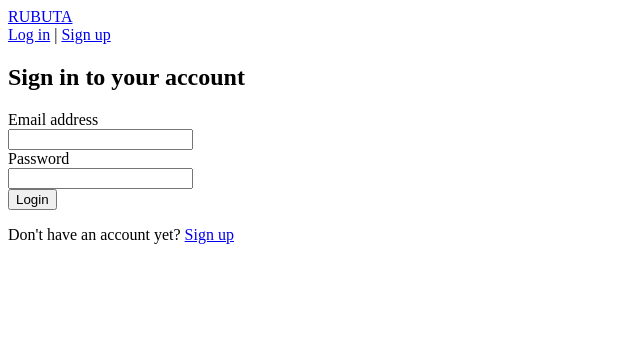
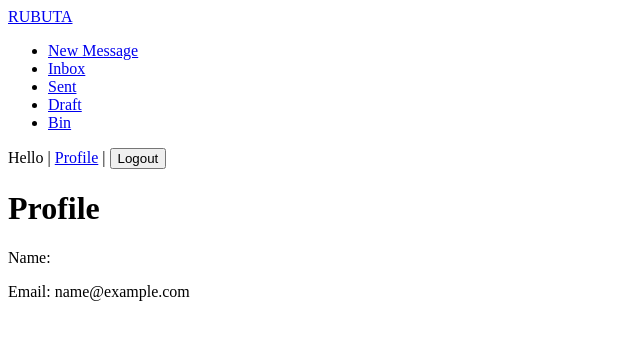
Before and after one commit to angelokezimana/rubuta-frontend, a Vue app: page /profile in a window 1280 px wide. Before the commit this address led to /login. Shown: the top 340 px of the page, without its empty margins (0-640 px from the left). Built offline with nearby package versions, Linux system fonts and the light colour scheme; sample sign-in values are in the browser's storage.

Commit message:
reformat: adapt the code to use the new backend endpoints

```diff
--- a/src/store/auth.store.js
+++ b/src/store/auth.store.js
@@ -1,51 +1,60 @@
 import { defineStore } from 'pinia'
-import jwt_decode from 'jwt-decode'
-import { loginUser, logoutUser } from '/src/services/api/auth'
+import {
+    loginUser,
+    logoutUser,
+    authRequest,
+    ACCESS_TOKEN,
+    REFRESH_TOKEN,
+} from '/src/services/api/auth'
 
 export const useAuthStore = defineStore({
     id: 'auth',
     state: () => ({
-        // initialize state from local storage
-        token: window.localStorage.getItem('access_token'),
+        // initialize state from local storage to enable user to stay logged in
+        user: JSON.parse(window.localStorage.getItem('user')),
+        loginError: null,
     }),
     getters: {
-        user: (state) => {
-            if (!state.token) return null
-
-            const decoded = jwt_decode(state.token)
-            return {
-                first_name: decoded.first_name,
-                last_name: decoded.last_name,
-                email: decoded.email,
-                birthdate: decoded.birthdate,
-                phone: decoded.phone,
-                image: decoded.image,
-            }
-        },
-        isAuthenticated() {
-            return this.user ? true : false
-        },
+        currentUser: (state) => state.user,
     },
     actions: {
         async login(data) {
             try {
-                await loginUser(data.email, data.password)
+                const response = await loginUser(data.email, data.password)
+
                 /**
                  * Use this when we don't want to reload the page
-                 * this.token = window.localStorage.getItem('access_token')
+                 * await this.getUser()
                  */
-                this.router.push({ name: 'Profile' }).then(() => {
-                    this.router.go()
-                })
+                this.loginError = null
+                await this.getUser()
+                this.router.push({ name: 'Profile' })
+                /**
+                 * Use this to reload the page
+                 * .then(() => {
+                 *      this.router.go()
+                 * })
+                 */
             } catch (error) {
-                console.log(error)
+                this.loginError = error.response.data
+                this.user = null
+                window.localStorage.removeItem('user')
+                window.localStorage.removeItem(ACCESS_TOKEN)
+                window.localStorage.removeItem(REFRESH_TOKEN)
             }
         },
+        async getUser() {
+            const user = await authRequest.get('/api/v1/users/me')
+            // update pinia state
+            this.user = user.data
+            // store user details and jwt in local storage to keep user logged in between page refreshes
+            window.localStorage.setItem('user', JSON.stringify(user.data))
+        },
         async logout() {
+            this.user = null
+            window.localStorage.removeItem('user')
             await logoutUser()
-            this.router.push({ name: 'Login' }).then(() => {
-                this.router.go()
-            })
+            this.router.push({ name: 'Home' })
         },
     },
 })
--- a/src/views/Login.vue
+++ b/src/views/Login.vue
@@ -1,5 +1,5 @@
 <script setup>
-import { ref } from 'vue'
+import { ref, watch, onMounted } from 'vue'
 import { useAuthStore } from '../store'
 
 const form = ref({
@@ -7,88 +7,74 @@ const form = ref({
     password: '',
 })
 const authStore = useAuthStore()
+
+onMounted(() => {
+    authStore.loginError = null
+})
+
+watch(
+    () => authStore.loginError,
+    (newStateValue, oldStateValue) => {
+        form.value.password = ''
+    }
+)
 </script>
 
 <template>
-    <div
-        class="flex min-h-full flex-1 flex-col justify-center px-6 py-12 lg:px-8"
-    >
-        <div class="sm:mx-auto sm:w-full sm:max-w-sm">
-            <!-- <img
-                class="mx-auto h-10 w-auto"
-                src="default.pn"
-                alt="Your Company"
-            /> -->
-            <h2
-                class="mt-10 text-center text-2xl font-bold leading-9 tracking-tight text-gray-900"
-            >
-                Sign in to your account
-            </h2>
+    <div>
+        <div>
+            <h2>Sign in to your account</h2>
         </div>
 
-        <div class="mt-10 sm:mx-auto sm:w-full sm:max-w-sm">
-            <form @submit.prevent="authStore.login(form)" class="space-y-6">
+        <div>
+            <ul v-if="authStore.loginError" style="color: rgb(214, 16, 16)">
+                <li v-for="(value, index) in authStore.loginError" :key="index">
+                    <span v-if="index != 'detail'">{{ index.charAt(0).toUpperCase() + index.slice(1) }} : </span>{{ value }}
+                </li>
+            </ul>
+            <form @submit.prevent="authStore.login(form)">
                 <div>
-                    <label
-                        for="email"
-                        class="block text-sm font-medium leading-6 text-gray-900"
-                        >Email address</label
-                    >
-                    <div class="mt-2">
+                    <label for="email">Email address</label>
+                    <div>
                         <input
                             id="email"
+                            v-model="form.email"
                             name="email"
-                            v-model="form.email"
                             type="email"
                             autocomplete="email"
                             required=""
-                            class="block w-full rounded-md border-0 py-1.5 text-gray-900 shadow-sm ring-1 ring-inset ring-gray-300 placeholder:text-gray-400 focus:ring-2 focus:ring-inset focus:ring-indigo-600 sm:text-sm sm:leading-6"
                         />
                     </div>
                 </div>
 
                 <div>
-                    <div class="flex items-center justify-between">
-                        <label
-                            for="password"
-                            class="block text-sm font-medium leading-6 text-gray-900"
-                            >Password</label
-                        >
-                        <!-- <div class="text-sm">
-                            <a href="#" class="font-semibold text-indigo-600 hover:text-indigo-500">Forgot password?</a>
-                        </div> -->
+                    <div>
+                        <label for="password">Password</label>
+                        <div>
+                            <router-link :to="{ name: 'ResetPassword' }">Forgot password?</router-link>
+                        </div>
                     </div>
-                    <div class="mt-2">
+                    <div>
                         <input
                             id="password"
+                            v-model="form.password"
                             name="password"
                             type="password"
-                            v-model="form.password"
                             autocomplete="current-password"
                             required=""
-                            class="block w-full rounded-md border-0 py-1.5 text-gray-900 shadow-sm ring-1 ring-inset ring-gray-300 placeholder:text-gray-400 focus:ring-2 focus:ring-inset focus:ring-indigo-600 sm:text-sm sm:leading-6"
                         />
                     </div>
                 </div>
 
                 <div>
-                    <button
-                        type="submit"
-                        class="flex w-full justify-center rounded-md bg-indigo-600 px-3 py-1.5 text-sm font-semibold leading-6 text-white shadow-sm hover:bg-indigo-500 focus-visible:outline focus-visible:outline-2 focus-visible:outline-offset-2 focus-visible:outline-indigo-600"
-                    >
-                        Login
-                    </button>
+                    <button type="submit">Login</button>
                 </div>
             </form>
-            <p class="mt-10 text-center text-sm text-gray-500">
+            <p>
                 Don't have an account yet?
                 {{ ' ' }}
 
-                <router-link
-                    :to="{ name: 'SignUp' }"
-                    class="font-semibold leading-6 text-indigo-600 hover:text-indigo-500"
-                    >Sign up</router-link
-                >
+                <router-link :to="{ name: 'SignUp' }">Sign up</router-link>
             </p>
         </div>
     </div>
--- a/src/views/SignUp.vue
+++ b/src/views/SignUp.vue
@@ -10,163 +10,122 @@ const form = ref({
     last_name: '',
     email: '',
     password: '',
-    password2: '',
+    re_password: '',
 })
 
-function submitForm() {
+const errors = ref([])
+
+const submitForm = async () => {
     const formData = {
         first_name: form.value.first_name,
         last_name: form.value.last_name,
         email: form.value.email,
         password: form.value.password,
-        password2: form.value.password2,
+        re_password: form.value.re_password,
     }
 
-    tokenRequest
-        .post('/api/v1/account/register/', formData)
-        .then((response) => {
-            console.log(response)
-            router.push({
-                name: 'Login',
-            })
+    try {
+        await tokenRequest.post('/api/v1/users/', formData)
+        router.push({
+            name: 'Login',
         })
-        .catch((error) => {
-            console.log(error)
-        })
+    } catch (error) {
+        errors.value = error.response.data
+    }
 }
 </script>
 <template>
-    <div
-        class="flex min-h-full flex-1 flex-col justify-center px-6 py-12 lg:px-8"
-    >
-        <div class="sm:mx-auto sm:w-full sm:max-w-sm">
-            <!-- <img
-                class="mx-auto h-10 w-auto"
-                src="default.pn"
-                alt="Your Company"
-            /> -->
-            <h2
-                class="mt-10 text-center text-2xl font-bold leading-9 tracking-tight text-gray-900"
-            >
-                Create your account
-            </h2>
+    <div>
+        <div>
+            <h2>Create your account</h2>
         </div>
 
-        <div class="mt-10 sm:mx-auto sm:w-full sm:max-w-sm">
-            <form @submit.prevent="submitForm" class="space-y-6">
+        <div>
+            <ul v-if="errors" style="color: rgb(214, 16, 16)">
+                <li v-for="(value, index) in errors" :key="index">
+                    {{ value }}
+                </li>
+            </ul>
+            <form @submit.prevent="submitForm">
                 <div>
-                    <label
-                        for="first_name"
-                        class="block text-sm font-medium leading-6 text-gray-900"
-                        >First name</label
-                    >
-                    <div class="mt-2">
+                    <label for="first_name">First name</label>
+                    <div>
                         <input
                             id="first_name"
+                            v-model="form.first_name"
                             name="first_name"
-                            v-model="form.first_name"
                             type="text"
                             autocomplete="given-name"
                             required=""
-                            class="block w-full rounded-md border-0 py-1.5 text-gray-900 shadow-sm ring-1 ring-inset ring-gray-300 placeholder:text-gray-400 focus:ring-2 focus:ring-inset focus:ring-indigo-600 sm:text-sm sm:leading-6"
                         />
                     </div>
                 </div>
 
                 <div>
-                    <label
-                        for="last_name"
-                        class="block text-sm font-medium leading-6 text-gray-900"
-                        >Last name</label
-                    >
-                    <div class="mt-2">
+                    <label for="last_name">Last name</label>
+                    <div>
                         <input
                             id="last_name"
+                            v-model="form.last_name"
                             name="last_name"
-                            v-model="form.last_name"
                             type="text"
                             autocomplete="family-name"
                             required=""
-                            class="block w-full rounded-md border-0 py-1.5 text-gray-900 shadow-sm ring-1 ring-inset ring-gray-300 placeholder:text-gray-400 focus:ring-2 focus:ring-inset focus:ring-indigo-600 sm:text-sm sm:leading-6"
                         />
                     </div>
                 </div>
 
                 <div>
-                    <label
-                        for="email"
-                        class="block text-sm font-medium leading-6 text-gray-900"
-                        >Email address</label
-                    >
-                    <div class="mt-2">
+                    <label for="email">Email address</label>
+                    <div>
                         <input
                             id="email"
+                            v-model="form.email"
                             name="email"
-                            v-model="form.email"
                             type="email"
                             autocomplete="email"
                             required=""
-                            class="block w-full rounded-md border-0 py-1.5 text-gray-900 shadow-sm ring-1 ring-inset ring-gray-300 placeholder:text-gray-400 focus:ring-2 focus:ring-inset focus:ring-indigo-600 sm:text-sm sm:leading-6"
                         />
                     </div>
                 </div>
 
                 <div>
-                    <label
-                        for="password"
-                        class="block text-sm font-medium leading-6 text-gray-900"
-                        >Password</label
-                    >
-                    <div class="mt-2">
+                    <label for="password">Password</label>
+                    <div>
                         <input
                             id="password"
+                            v-model="form.password"
                             name="password"
-                            v-model="form.password"
                             type="password"
                             autocomplete="new-password"
                             required=""
-                            class="block w-full rounded-md border-0 py-1.5 text-gray-900 shadow-sm ring-1 ring-inset ring-gray-300 placeholder:text-gray-400 focus:ring-2 focus:ring-inset focus:ring-indigo-600 sm:text-sm sm:leading-6"
                         />
                     </div>
                 </div>
 
                 <div>
-                    <label
-                        for="password2"
-                        class="block text-sm font-medium leading-6 text-gray-900"
-                        >Confirm Password</label
-                    >
-                    <div class="mt-2">
+                    <label for="re_password">Confirm Password</label>
+                    <div>
                         <input
-                            id="password2"
-                            name="password2"
-                            v-model="form.password2"
+                            id="re_password"
+                            v-model="form.re_password"
+                            name="re_password"
                             type="password"
                             autocomplete="new-password"
                             required=""
-                            class="block w-full rounded-md border-0 py-1.5 text-gray-900 shadow-sm ring-1 ring-inset ring-gray-300 placeholder:text-gray-400 focus:ring-2 focus:ring-inset focus:ring-indigo-600 sm:text-sm sm:leading-6"
                         />
                     </div>
                 </div>
 
                 <div>
-                    <button
-                        type="submit"
-                        class="flex w-full justify-center rounded-md bg-indigo-600 px-3 py-1.5 text-sm font-semibold leading-6 text-white shadow-sm hover:bg-indigo-500 focus-visible:outline focus-visible:outline-2 focus-visible:outline-offset-2 focus-visible:outline-indigo-600"
-                    >
-                        Sign Up
-                    </button>
+                    <button type="submit">Sign Up</button>
                 </div>
             </form>
-            <p class="mt-10 text-center text-sm text-gray-500">
+            <p>
                 Do you have an account?
                 {{ ' ' }}
 
-                <router-link
-                    :to="{ name: 'Login' }"
-                    class="font-semibold leading-6 text-indigo-600 hover:text-indigo-500"
-                    >Log in</router-link
-                >
+                <router-link :to="{ name: 'Login' }">Log in</router-link>
             </p>
         </div>
     </div>
```
Also changed, not shown: src/services/api/auth.js (+11 -7 lines).
